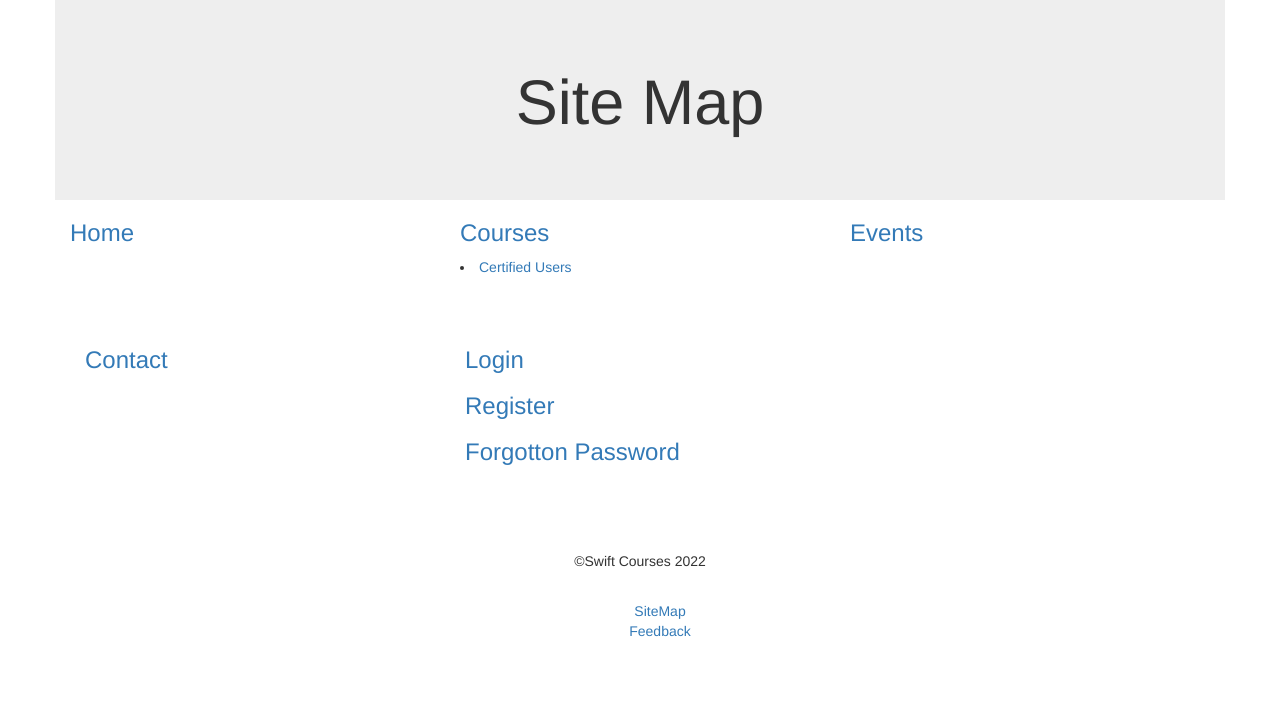
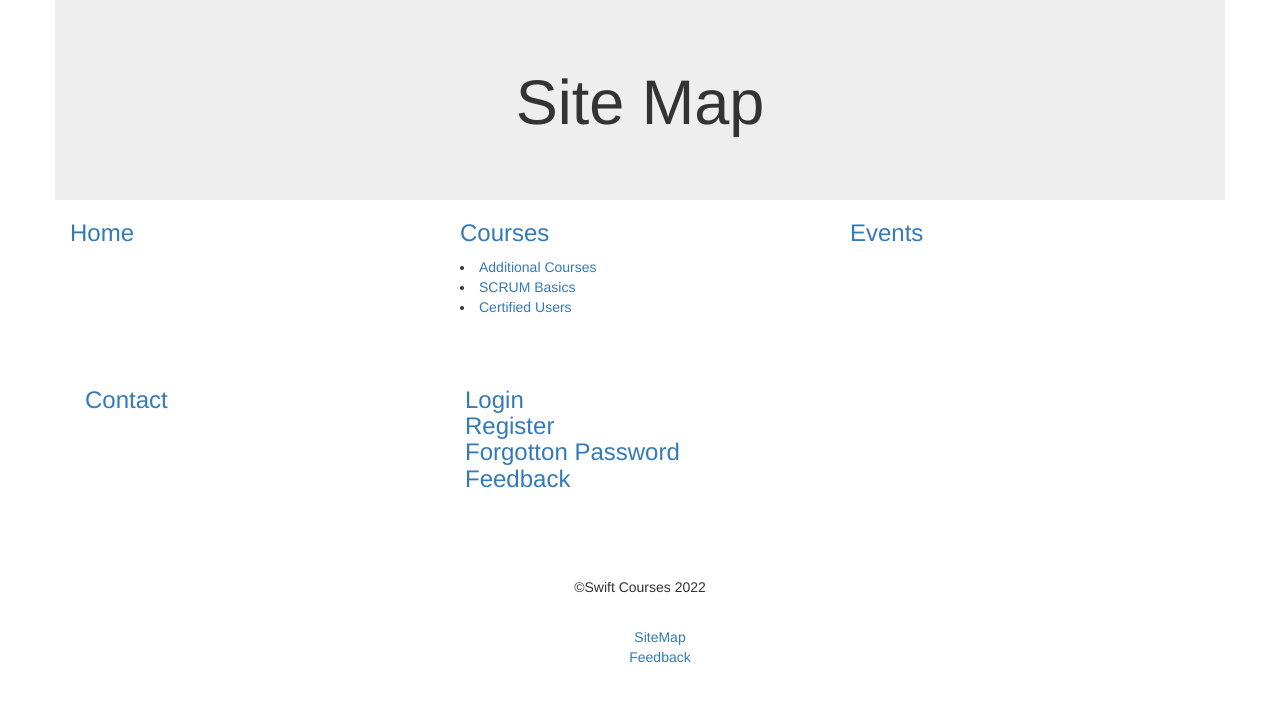
Before and after one commit to Void-Stag/Flask-Assessment, a Flask app: page /sitemap in a window 1280 px wide. Shown: the part 52-754 px from the top of the page. Run offline with Flask 3, Linux system fonts and the light colour scheme; parts of the project's set-up code (start-up, migrations or seed data) failed here and were passed over; some libraries are stand-ins or nearby versions.

Commit message:
Update sitemap.html

```diff
--- a/App3_Scrum_080222/app/templates/sitemap.html
+++ b/App3_Scrum_080222/app/templates/sitemap.html
@@ -16,7 +16,9 @@
       </div>
       <div class="col-sm-4">
         <h3 class="sitem"><li><a href="{{ url_for('main.course') }}" >Courses</a></li></h3>
-        <p class="sitem"><li><a href="{{ url_for('main.users') }}" >Certified Users</a></li></p>
+        <p class="sitem"><li><a href="{{ url_for('main.addcourse') }}" >Additional Courses</a></li>
+        <li><a href="{{ url_for('main.basicscrum') }}" >SCRUM Basics</a></li>
+        <li><a href="{{ url_for('main.users') }}" >Certified Users</a></li></p>
 
       </div>
       <div class="col-sm-4">
@@ -36,9 +38,10 @@
         </div>
 
         <div class="col-sm-4">
-          <h3 class="sitem"><li><a href="{{ url_for('auth.login') }}" >Login</a></li></h3>
-          <h3 class="sitem"><li><a href="{{ url_for('auth.register') }}" >Register</a></li></h3>
-          <h3 class="sitem"><li><a href="{{ url_for('auth.reset_password_request') }}" >Forgotton Password</a></li></h3>
+          <h3 class="sitem"><li><a href="{{ url_for('auth.login') }}" >Login</a></li>
+          <li><a href="{{ url_for('auth.register') }}" >Register</a></li>
+          <li><a href="{{ url_for('auth.reset_password_request') }}" >Forgotton Password</a></li>
+          <li><a href="{{ url_for('main.improvements') }}" >Feedback</a></li></h3>
         </div>
 
       </div>
```
